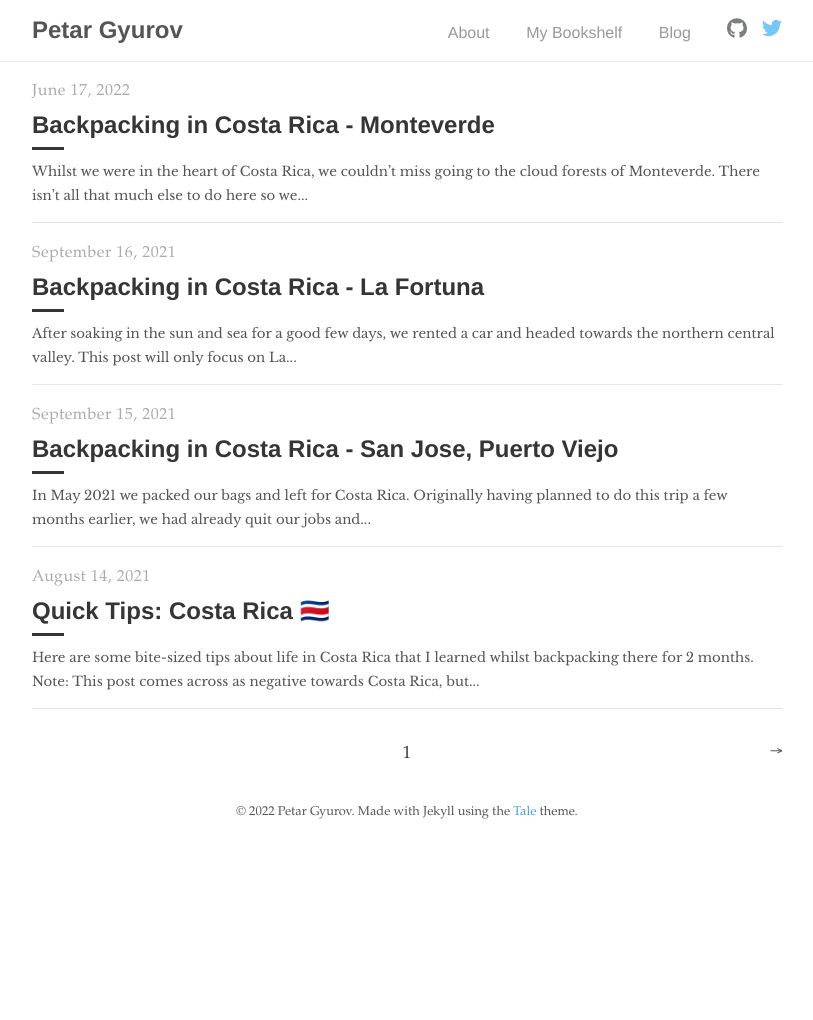
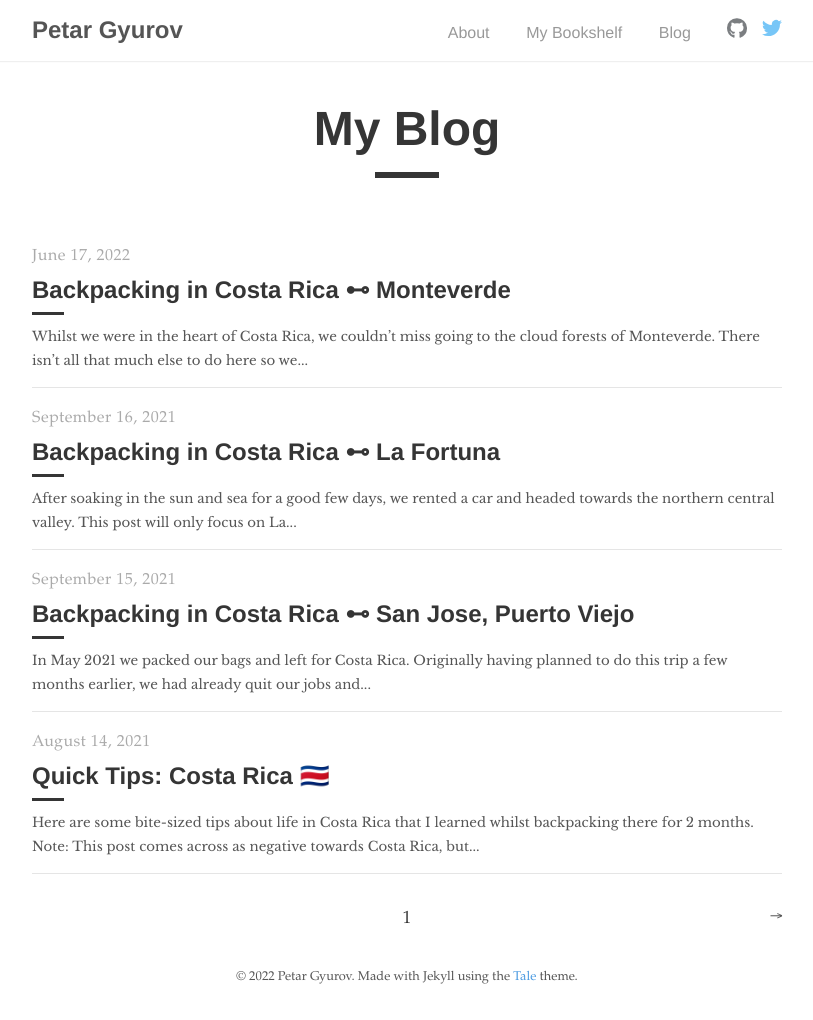
Before and after one commit to petargyurov/petargyurov.github.io, a Jekyll site: the page built from index.html, in a window 1280 px wide. Shown: the whole page, without its empty margins (233-1046 px from the left). Built offline with Jekyll 4.4.1, drawn with Linux system fonts in a browser that asks for light colours; the list of posts is cut into pages by our own code; before the commit the page ends 900 px from its top, so only the background shows below that.

Commit message:
Small style update to homepage

```diff
--- a/_layouts/home.html
+++ b/_layouts/home.html
@@ -1,6 +1,10 @@
 ---
 layout: default
 ---
+
+<br/>
+<h1 class="post-title">My Blog</h1>
+<div class="post-line"></div>
 
 <div class="catalogue">
   {% if site.posts.size == 0 %}
@@ -19,7 +23,8 @@ layout: default
       <div>
         <time datetime="{{ post.date }}" class="catalogue-time">{{ post.date | date: "%B %d, %Y" }}</time>
         {% if post.subtitle %}
-          <h2 class="catalogue-title">{{ post.title }} - {{post.subtitle}}</h2>
+          <h2 class="catalogue-title">{{ post.title }} ⊷ {{post.subtitle}}</h2>
+
         {% else %}
           <h2 class="catalogue-title">{{ post.title }}</h2>
         {% endif %}
```
